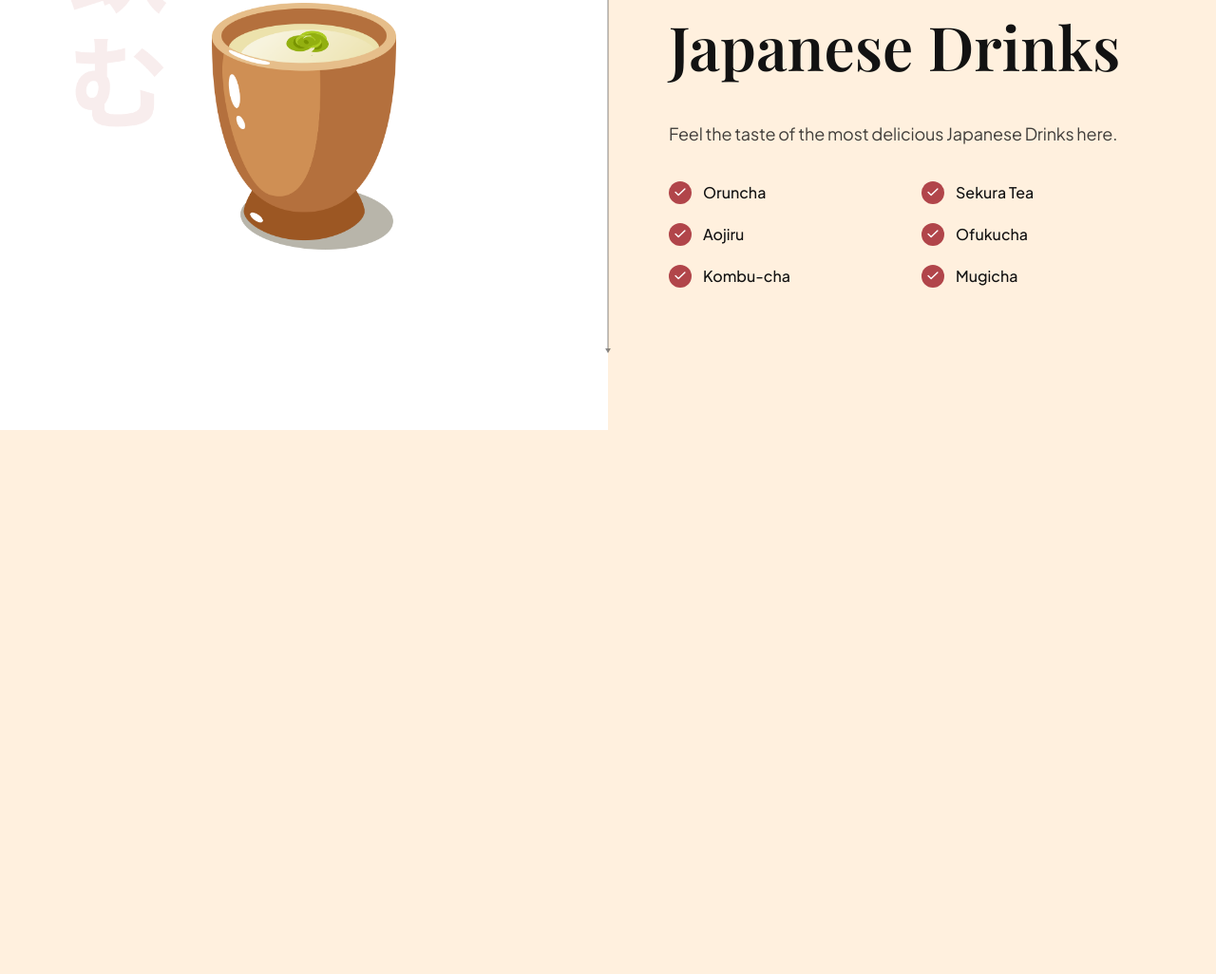
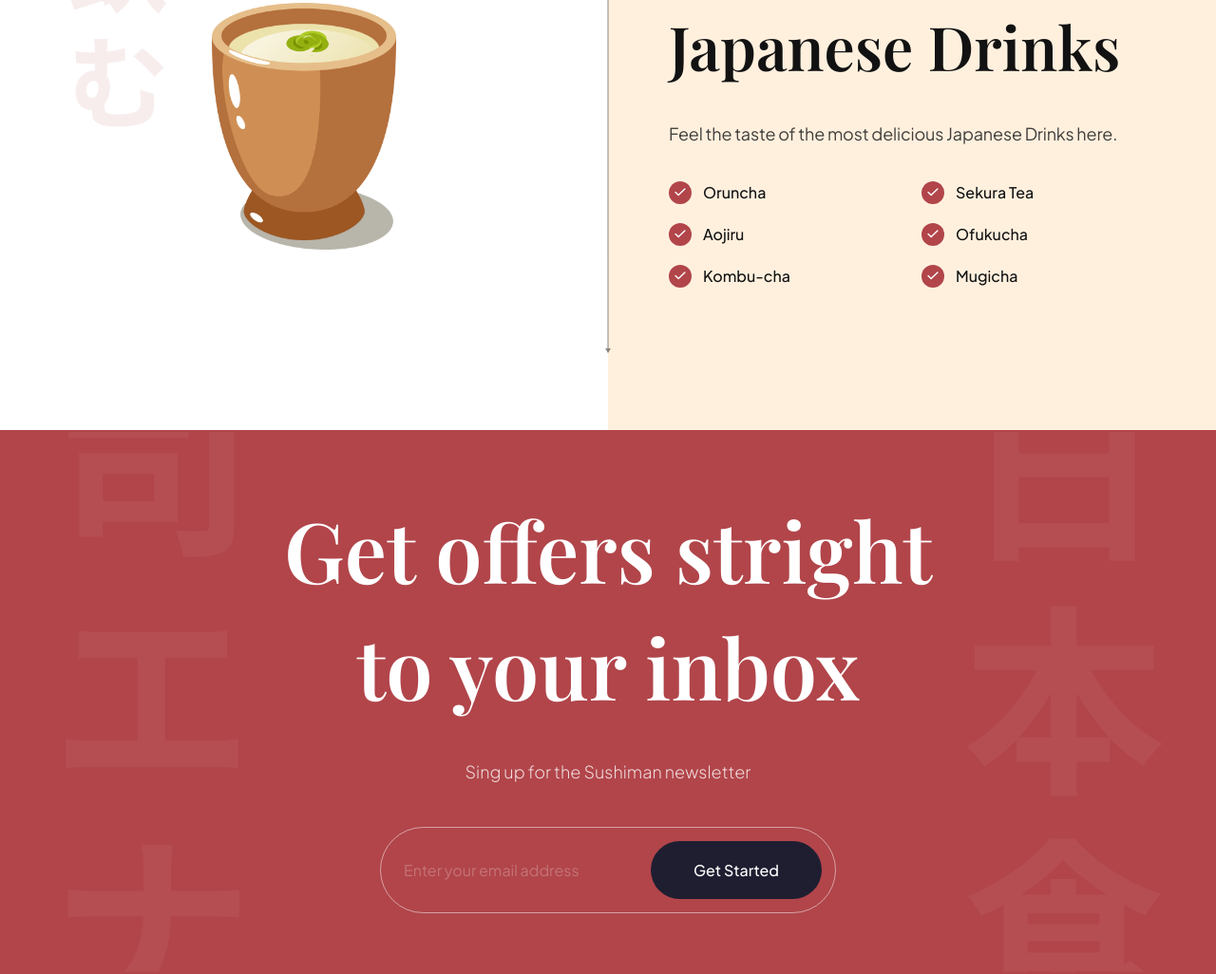
Before and after one commit to Nidzaaj/Sushiman, a website built with Vite: page index.html in a window 1280 px wide. Shown: the part 3194-4220 px from the top of the page at 95% size. Before the commit the page ends 3647 px from the top, so only its background shows below. Built offline with nearby package versions, Linux system fonts and the light colour scheme.

Commit message:
Subscribe section

```diff
--- a/css/sections/subscribe.css
+++ b/css/sections/subscribe.css
@@ -0,0 +1,83 @@
+.subscription {
+    padding: 64px;
+
+    background-color: var(--primary-color);
+    background-image: url(../../assets/subscribe_bg.png);
+    background-position: center;
+    background-repeat: no-repeat;
+    background-size: contain;
+
+    flex-direction: column;
+    overflow: hidden;
+}
+
+.subscription h2 {
+    font-size: 88px;
+    font-family: var(--playfair-display);
+    font-weight: 600;
+    line-height: 123px;
+
+    color: #fff;
+    text-align: center;
+}
+
+.subscription p {
+    font-size: 18px;
+    font-family: var(--plus-jakarta-sans);
+    font-weight: 300;
+    line-height: 36px;
+
+    margin-top: 32px;
+
+    color: rgba(255, 255, 255, 0.8);
+}
+
+.subscription__form {
+    min-width: 480px;
+    margin-top: 40px;
+
+    padding: 14px 14px 14px 24px;
+
+    display: flex;
+    gap: 10px;
+
+    border: 1px solid rgba(255, 255, 255, 0.5);
+    border-radius: 46px;
+}
+
+.subscription__form input {
+    flex: 1;
+    font-size: 16px;
+    font-weight: 400px;
+    font-family: var(--plus-jakarta-sans);
+
+    color: #fff;
+    opacity: 0.5;
+
+    background: transparent;
+    border: none;
+    outline: none;
+}
+
+.subscription__form input::placeholder {
+    color: #fff;
+    opacity: 0.5;
+}
+
+.subscription__form button {
+    padding: 20px;
+
+    min-width: 180px;
+
+    font-size: 16px;
+    font-weight: 500;
+    font-family: var(--plus-jakarta-sans);
+    color: #fff;
+    text-align: center;
+
+    background: var(--black-400);
+    border-radius: 46px;
+    border: none;
+    outline: none;
+    cursor: pointer;
+}
--- a/index.html
+++ b/index.html
@@ -307,6 +307,19 @@
 
     </section>
 
+    <section class="subscription flex-center" id="services">
+        <h2 data-aos="flip-down">Get offers stright </br>
+        to your inbox
+        </h2>
+        <p data-aos="fade-up">Sing up for the Sushiman newsletter</p>
+
+        <div class="subscription__form" data-aos="fade-up">
+            <input type="text" placeholder="Enter your email address">
+            <button>Get Started</button>
+        </div>
+    </section>
+
+
 
     <script src="js/script.js" type="module"></script>
 </body>
```
